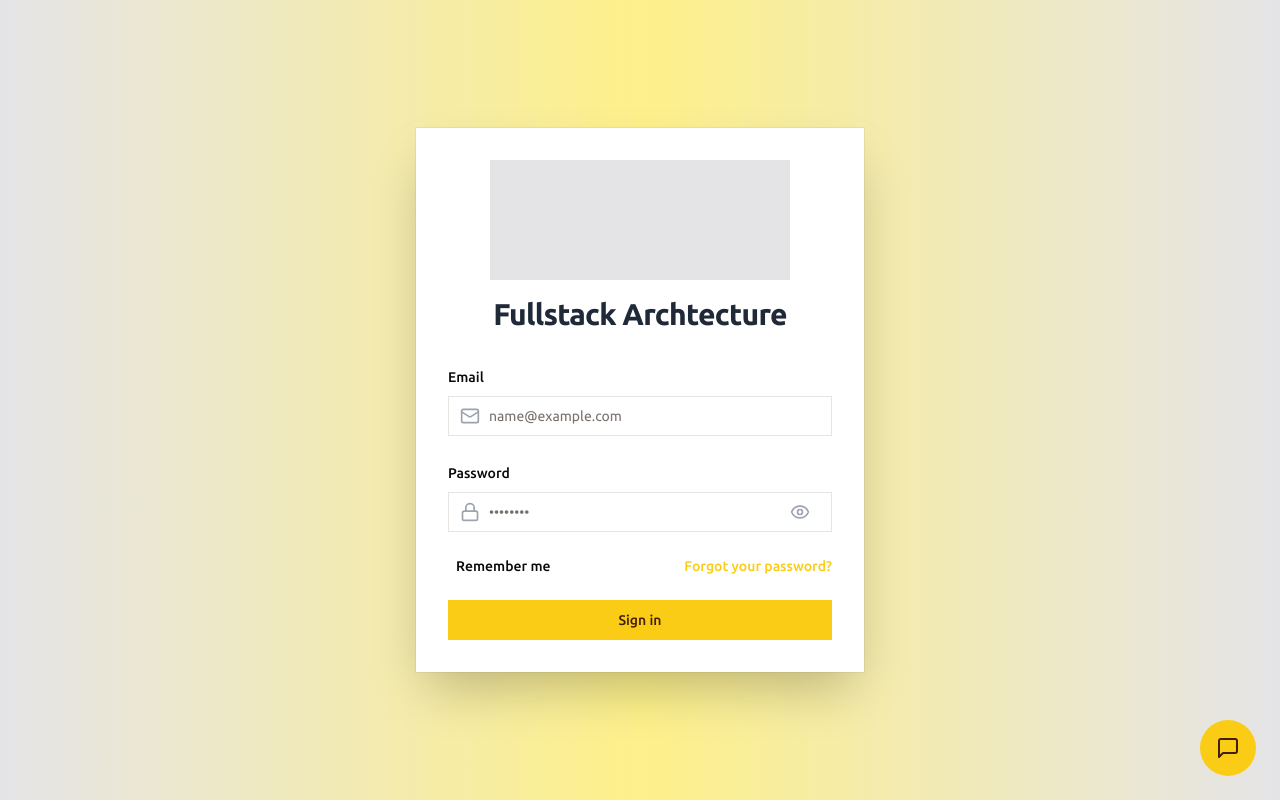
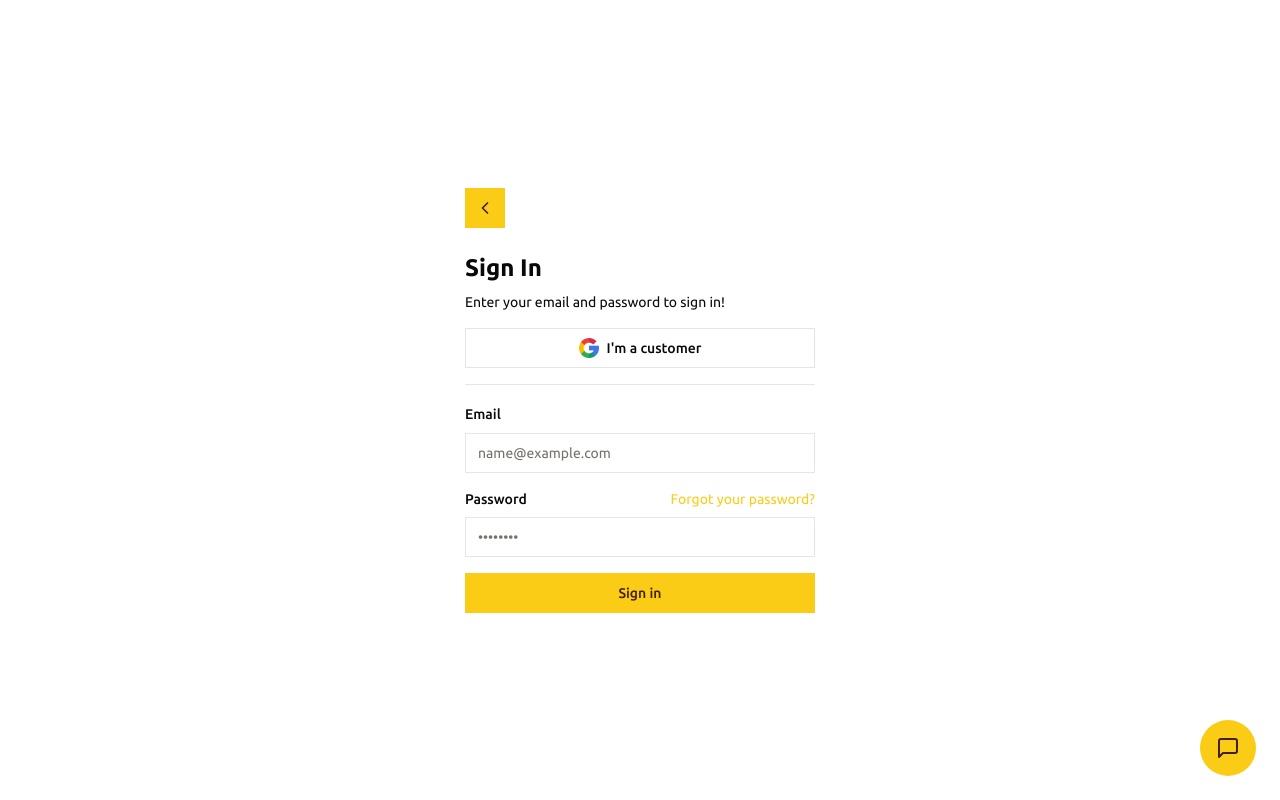
Before and after one commit to Tonybsilva-dev/nextjs-fullstack-archtecture, a Next.js app: page /en/sign-in in a window 1280 px wide. Built offline with nearby package versions, Linux system fonts and the light colour scheme.

Commit message:
refactor: sign-form

```diff
--- a/src/i18n/messages/en.json
+++ b/src/i18n/messages/en.json
@@ -70,6 +70,19 @@
         "heading": "Contact us",
         "content": "If you have any questions or concerns about these terms and conditions please contact us at {EMAIL_CONTACT_APPLICATION}"
       }
+    }
+  },
+  "sign-in": {
+    "title": "Sign In",
+    "subtitle": "Enter your email and password to sign in!",
+    "email-label": "Email",
+    "password-label": "Password",
+    "forgot-password": "Forgot your password?",
+    "sign-in-button": "Sign in",
+    "sign-in-google": "I'm a customer",
+    "validation": {
+      "email": "Please enter a valid email",
+      "password": "Password must be at least 6 characters"
     }
   },
   "components": {
--- a/src/i18n/messages/es.json
+++ b/src/i18n/messages/es.json
@@ -41,6 +41,19 @@
       "terms-and-conditions": "Términos y condiciones del servicio"
     },
     "image-alt": "Vendedora sonriente en una tienda de ropa"
+  },
+  "sign-in": {
+    "title": "Iniciar sesión",
+    "subtitle": "¡Ingrese su correo electrónico y contraseña para iniciar sesión!",
+    "email-label": "Correo electrónico",
+    "password-label": "Contraseña",
+    "forgot-password": "¿Olvidaste tu contraseña?",
+    "sign-in-button": "Iniciar sesión",
+    "sign-in-google": "Soy cliente",
+    "validation": {
+      "email": "Por favor, introduce un correo electrónico válido",
+      "password": "La contraseña debe tener al menos 6 caracteres"
+    }
   },
   "terms-and-conditions": {
     "title": "Terminos y condiciones",
--- a/src/i18n/messages/pt.json
+++ b/src/i18n/messages/pt.json
@@ -41,6 +41,19 @@
       "terms-and-conditions": "Termos e condições de serviço"
     },
     "image-alt": "Vendedora sorrindo em uma loja de roupas"
+  },
+  "sign-in": {
+    "title": "Entrar",
+    "subtitle": "Insira seu email e senha para entrar!",
+    "email-label": "Email",
+    "password-label": "Senha",
+    "forgot-password": "Esqueceu sua senha?",
+    "sign-in-button": "Entrar",
+    "sign-in-google": "Sou cliente",
+    "validation": {
+      "email": "Insira um email válido",
+      "password": "A senha deve ter no mínimo 6 caracteres"
+    }
   },
   "terms-and-conditions": {
     "title": "Termos e condições",
--- /dev/null
+++ b/src/subdomains/(public)/sign-in/components/sign-in-form.tsx
@@ -0,0 +1,92 @@
+import { zodResolver } from '@hookform/resolvers/zod';
+import React from 'react';
+import { useForm } from 'react-hook-form';
+
+import { CustomLink } from '@/shared/modules/components/custom/link';
+import { Button } from '@/shared/modules/components/ui/button';
+import {
+  Form,
+  FormControl,
+  FormField,
+  FormItem,
+  FormLabel,
+  FormMessage,
+} from '@/shared/modules/components/ui/form';
+import { Input } from '@/shared/modules/components/ui/input';
+import { PageProps } from '@/shared/modules/types/page-props';
+
+import {
+  SignInFormValues,
+  signInZodSchema,
+} from '../validations/sign-in.validation';
+
+const SignInForm: React.FC<PageProps> = ({ params }) => {
+  const { translations: t } = params;
+
+  const schema = signInZodSchema(t);
+
+  const form = useForm<SignInFormValues>({
+    resolver: zodResolver(schema),
+    defaultValues: {
+      email: '',
+      password: '',
+    },
+  });
+
+  const onSubmit = (data: SignInFormValues) => {
+    console.log('Form Submitted:', data);
+    // Coloque aqui a lógica para enviar os dados ao servidor
+  };
+
+  return (
+    <Form {...form}>
+      <form onSubmit={form.handleSubmit(onSubmit)} className="space-y-4">
+        <FormField
+          name="email"
+          control={form.control}
+          render={({ field }) => (
+            <FormItem>
+              <FormLabel>{t('email-label')}</FormLabel>
+              <FormControl>
+                <Input placeholder="name@example.com" {...field} />
+              </FormControl>
+              <FormMessage>
+                {form.formState.errors.email?.message &&
+                  t(form.formState.errors.email.message)}
+              </FormMessage>
+            </FormItem>
+          )}
+        />
+        <FormField
+          name="password"
+          control={form.control}
+          render={({ field }) => (
+            <FormItem>
+              <div className="flex items-center justify-between">
+                <FormLabel>{t('password-label')}</FormLabel>
+                <CustomLink
+                  href="/dashboard/signin/forgot-password"
+                  className="text-sm text-primary"
+                >
+                  {t('forgot-password')}
+                </CustomLink>
+              </div>
+              <FormControl>
+                <Input type="password" placeholder="••••••••" {...field} />
+              </FormControl>
+              <FormMessage>
+                {form.formState.errors.password?.message &&
+                  t(form.formState.errors.password.message)}
+              </FormMessage>
+            </FormItem>
+          )}
+        />
+        <Button type="submit" className="w-full">
+          {t('sign-in-button')}
+        </Button>
+      </form>
+    </Form>
+  );
+};
+
+export default SignInForm;
--- /dev/null
+++ b/src/subdomains/(public)/sign-in/components/sign-in-with-google.tsx
@@ -0,0 +1,29 @@
+import Image from 'next/image';
+
+import GOOGLE_ICON from '@/assets/icons/google.png';
+import { Button } from '@/shared/modules/components/ui/button';
+import { PageProps } from '@/shared/modules/types/page-props';
+
+const SignInWithGoogle: React.FC<PageProps> = ({ params }) => {
+  const { translations: t } = params;
+
+  return (
+    <form>
+      <Button
+        type="submit"
+        className="flex w-full items-center justify-center space-x-2"
+        variant="outline"
+      >
+        <Image
+          src={GOOGLE_ICON}
+          alt={t('sign-in-google')}
+          width={20}
+          height={20}
+        />
+        <span>{t('sign-in-google')}</span>
+      </Button>
+    </form>
+  );
+};
+
+export default SignInWithGoogle;
--- a/src/subdomains/(public)/sign-in/interface/sign-in.interface.tsx
+++ b/src/subdomains/(public)/sign-in/interface/sign-in.interface.tsx
@@ -1,23 +1,29 @@
-import { NAME_APPLICATION } from '@/shared/modules/constants/application.constants';
+import { BackButton } from '@/shared/modules/components/ui/back-button';
+import { Separator } from '@/shared/modules/components/ui/separator';
 import { PageProps } from '@/shared/modules/types/page-props';
 
-import LoginForm from '../components/login-form';
+import SignInForm from '../components/sign-in-form';
+import SignInWithGoogle from '../components/sign-in-with-google';
 
-export const SignInView: React.FC<PageProps> = () => {
+export const SignInView: React.FC<PageProps> = ({ params }) => {
+  const { translations: t } = params;
+
   return (
-    <div className="relative flex min-h-screen items-center justify-center bg-gradient-to-r from-zinc-200 via-yellow-200 to-zinc-200 p-4 sm:p-6 lg:p-8">
-      <div className="bg-pattern pointer-events-none absolute inset-0 opacity-20" />
-      <div className="w-full max-w-md">
-        <div className="overflow-hidden rounded-lg bg-white shadow-2xl ring-1 ring-black/5">
-          <div className="p-8">
-            <div className="mb-8 flex flex-col items-center justify-center">
-              <div className="h-[120px] w-[300px] bg-zinc-200" />
-              <h1 className="mt-4 text-3xl font-bold tracking-tight text-gray-800">
-                {NAME_APPLICATION}
-              </h1>
-            </div>
-            <LoginForm />
+    <div className="flex h-screen items-center justify-center bg-white">
+      <div className="w-full max-w-[450px] px-5 lg:px-6">
+        <div className="mx-auto my-auto mb-auto flex w-[350px] max-w-[450px] flex-col md:max-w-[450px] lg:max-w-[450px]">
+          <div className="mb-6">
+            <BackButton />
           </div>
+          <h1 className="text-2xl font-bold text-zinc-950 dark:text-white">
+            {t('title')}
+          </h1>
+          <p className="mb-4 mt-2 text-sm text-zinc-950 dark:text-zinc-400">
+            {t('subtitle')}
+          </p>
+          <SignInWithGoogle params={{ translations: t }} />
+          <Separator className="my-4" />
+          <SignInForm params={{ translations: t }} />
         </div>
       </div>
     </div>
--- a/src/subdomains/(public)/sign-in/validations/sign-in.validation.ts
+++ b/src/subdomains/(public)/sign-in/validations/sign-in.validation.ts
@@ -1,13 +1,11 @@
 import z from 'zod';
 
-export const signInZodSchema = z.object({
-  email: z.string().email(),
-  password: z
-    .string()
-    .min(6, {
-      message: 'Passowrd must be at least 6 characters.',
-    })
-    .max(12),
-});
+export const signInZodSchema = (t: (key: string) => string) => {
+  return z.object({
+    email: z.string().email({ message: t('validation.email') }),
+    password: z.string().min(6, { message: t('validation.password') }),
+    rememberMe: z.boolean().optional(),
+  });
+};
 
-export type SignIn = z.infer<typeof signInZodSchema>;
+export type SignInFormValues = z.infer<ReturnType<typeof signInZodSchema>>;
```
Also changed, not shown: src/shared/config/auth.ts (+11 -2 lines).
